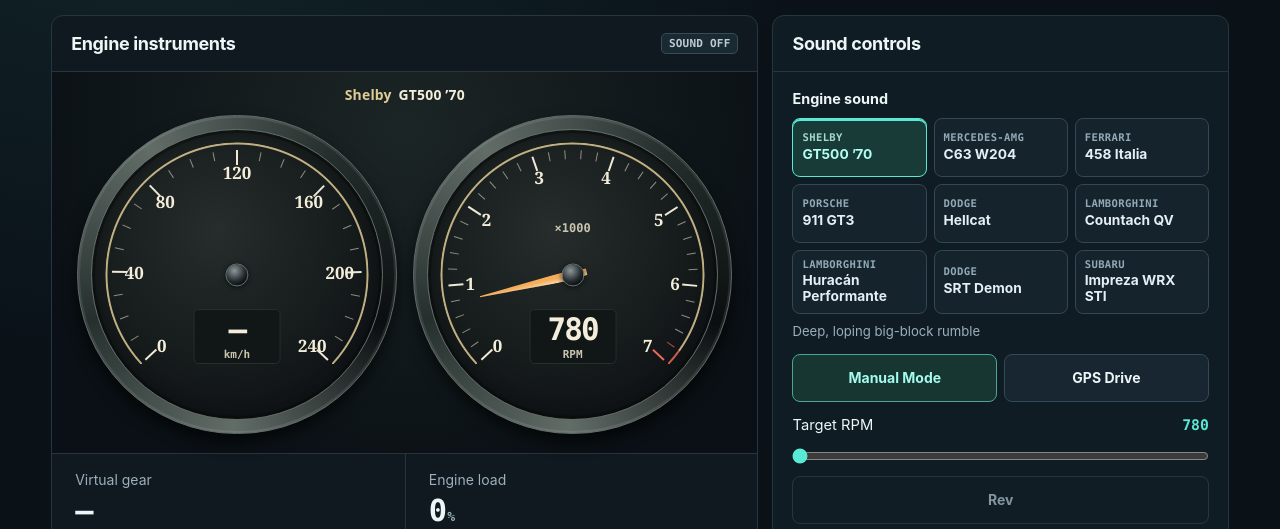
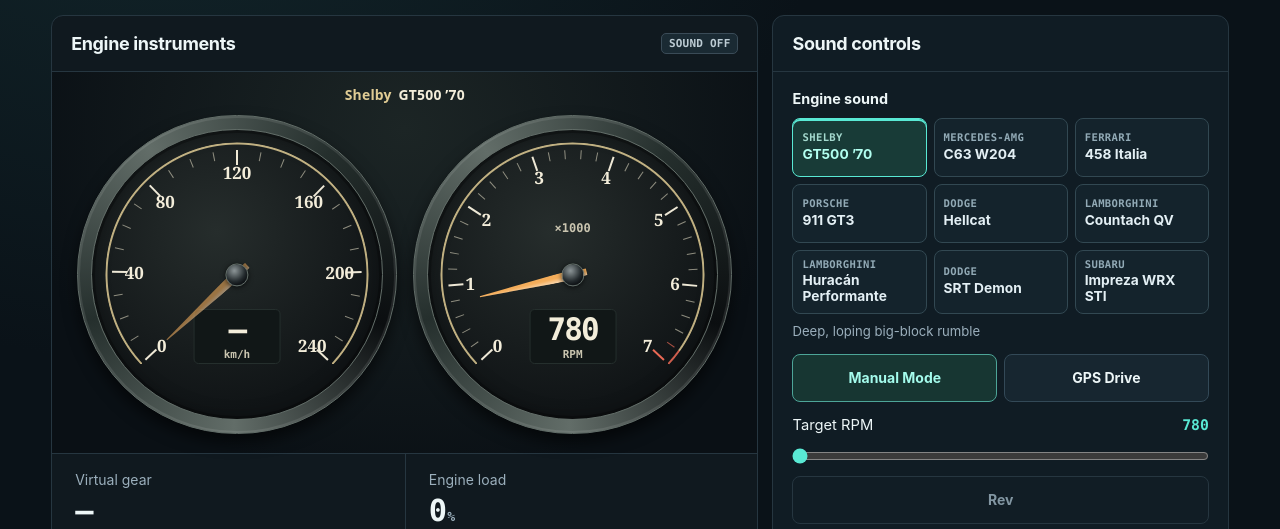
Before and after one commit to nika-shvangiradze/tesla-sound, a Next.js app: page / in a window 1280 px wide. Shown: the part 224-753 px from the top of the page. Built offline with nearby package versions, Linux system fonts and the light colour scheme.

Commit message:
Keep the speedometer needle visible while GPS is unavailable

```diff
--- a/app/instruments.css
+++ b/app/instruments.css
@@ -80,6 +80,7 @@
 }
 .dial-scale-unit { top: 34%; left: 50%; color: var(--dial-muted); font: 650 clamp(7px, 4cqw, 12px)/1 var(--mono); }
 .dial-hand { z-index: 2; transition: transform 90ms linear; }
+.dial-hand-parked { opacity: .58; }
 .dial-hand i {
   position: absolute;
   top: 17%;
--- a/components/instrument-dials.tsx
+++ b/components/instrument-dials.tsx
@@ -69,9 +69,8 @@ function Dial({ kind, value, max, redline }: {
         <div className="dial-arc" style={arc} />
         <DialScale max={max} major={tach ? 1000 : 40} minor={tach ? 200 : 10} redline={redline} />
         {tach && <span className="dial-scale-unit">×1000</span>}
-        {needleValue !== null && (
-          <div className="dial-hand" style={{ transform: `rotate(${angle(needleValue, max)}deg)` }}><i /></div>
-        )}
+        <div className={needleValue === null ? 'dial-hand dial-hand-parked' : 'dial-hand'}
+          style={{ transform: `rotate(${angle(needleValue ?? 0, max)}deg)` }}><i /></div>
         <div className="dial-hub" />
         <div className="dial-readout">
           <strong>{reading}</strong>
```
